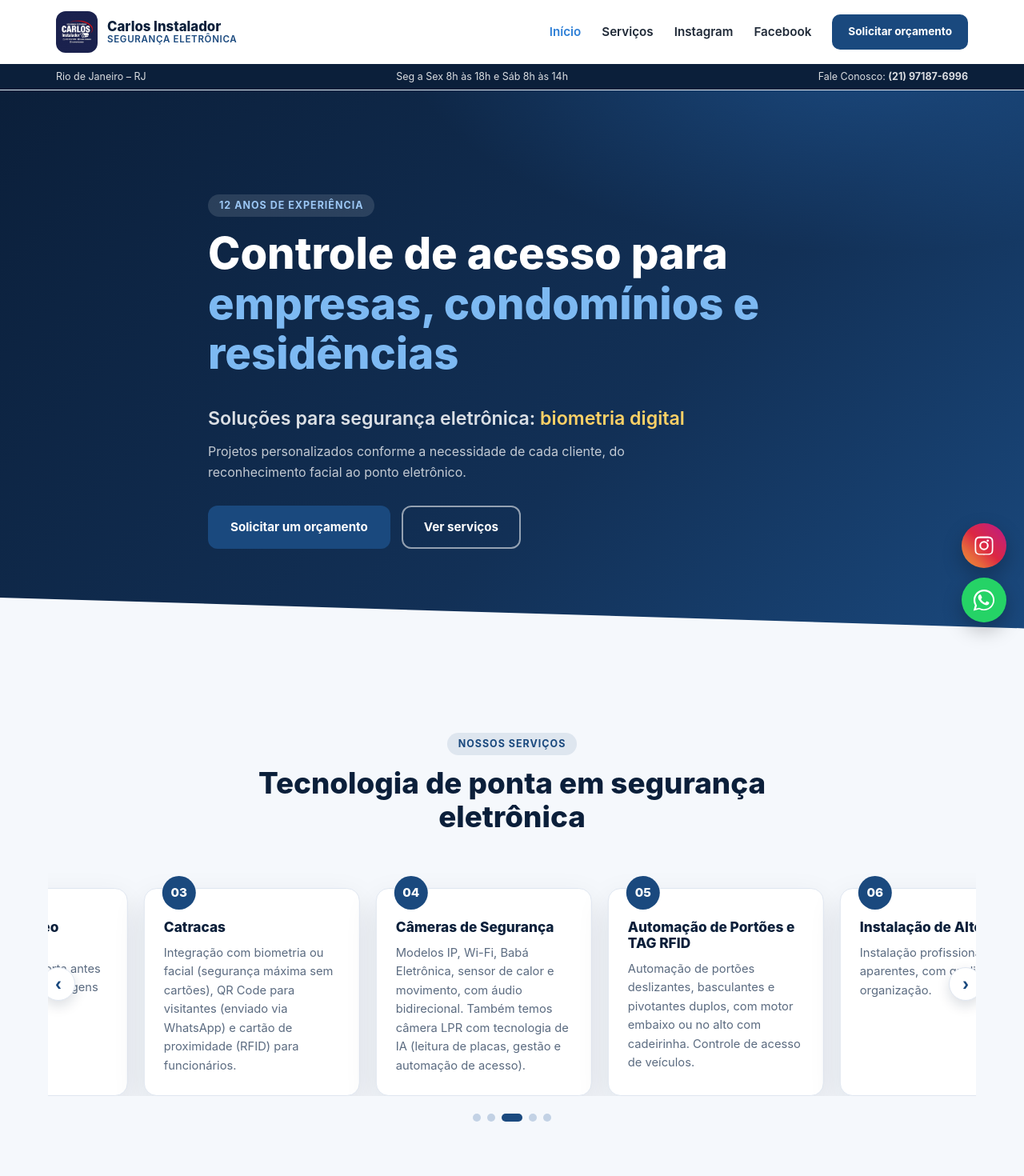
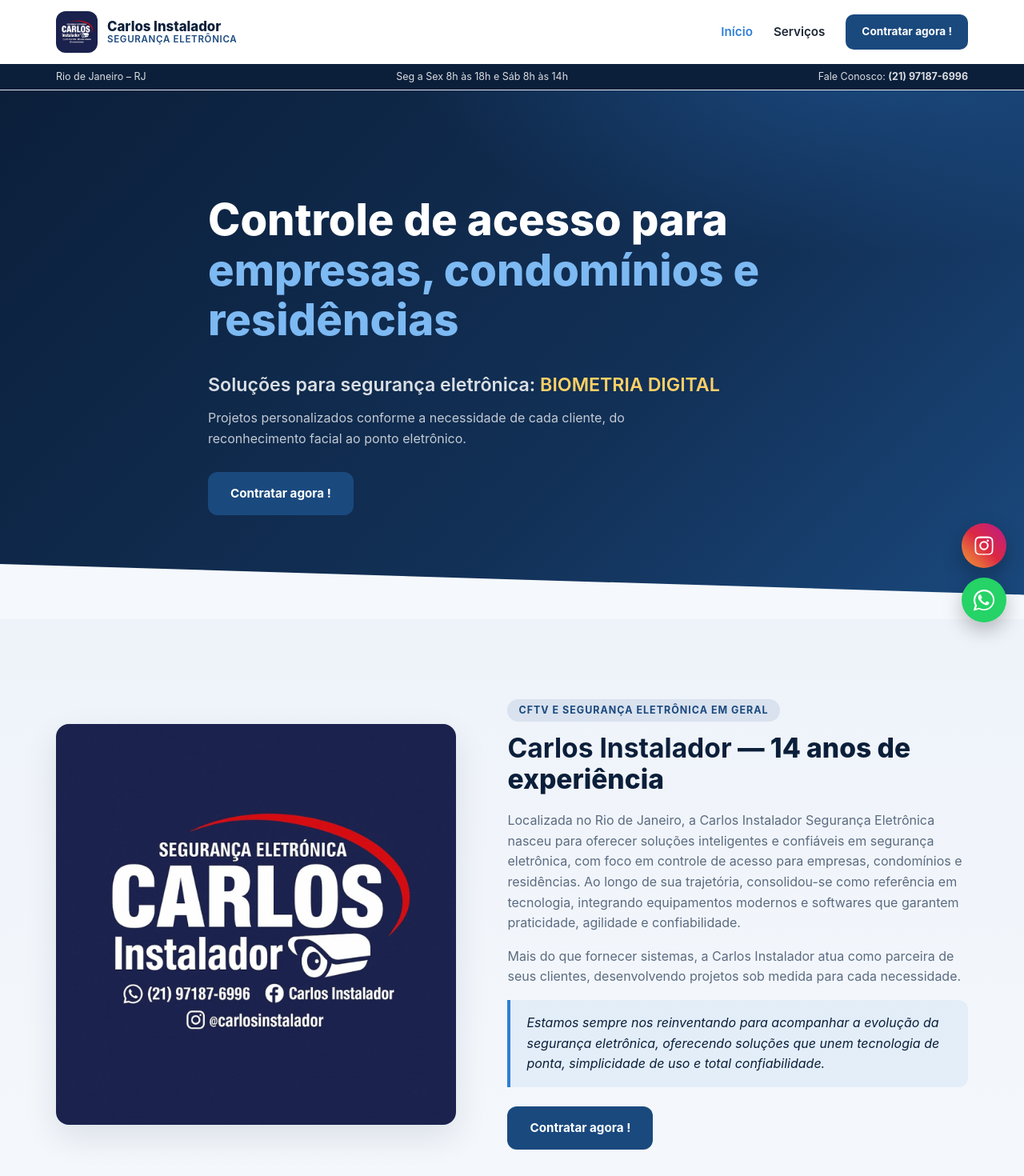
Before and after one commit to cftvancatti/carlos, a React (Vite) app: page / in a window 1280 px wide. Shown: the top 1470 px of the page at 80% size. Built offline with nearby package versions, Linux system fonts and the light colour scheme.

Commit message:
Atualiza site: cabecalho sincronizado com home, carousel na pagina Servicos, nova imagem CFTV, menu sem redes sociais, botao Contratar agora (WhatsApp), remocao 14 anos de experiencia

```diff
--- a/src/components/Header.tsx
+++ b/src/components/Header.tsx
@@ -1,5 +1,5 @@
 import { useEffect, useState, type MouseEvent } from 'react';
-import { PHONE_DISPLAY, INSTAGRAM_URL, FACEBOOK_URL } from '../data';
+import { PHONE_DISPLAY, WHATSAPP_URL } from '../data';
 
 interface HeaderProps {
   route: string;
@@ -45,27 +45,12 @@
             Serviços
           </a>
           <a
-            href={INSTAGRAM_URL}
-            className="nav-link"
+            href={WHATSAPP_URL}
+            className="btn btn-primary btn-sm nav-cta"
             target="_blank"
             rel="noopener noreferrer"
           >
-            Instagram
-          </a>
-          <a
-            href={FACEBOOK_URL}
-            className="nav-link"
-            target="_blank"
-            rel="noopener noreferrer"
-          >
-            Facebook
-          </a>
-          <a
-            href="#/servicos"
-            className="btn btn-primary btn-sm nav-cta"
-            onClick={go('#/servicos')}
-          >
-            Solicitar orçamento
+            Contratar agora !
           </a>
         </nav>
 
--- a/src/pages/Home.tsx
+++ b/src/pages/Home.tsx
@@ -1,11 +1,9 @@
 import { useEffect, useState } from 'react';
 import {
   ROTATING_WORDS,
-  SERVICES,
   WHATSAPP_URL,
   INSTAGRAM_URL,
 } from '../data';
-import { Carousel } from '../components/Carousel';
 import { Testimonials } from '../components/Testimonials';
 
 export function Home() {
@@ -22,7 +20,6 @@
     <>
       <section className="hero">
         <div className="container hero-inner">
-          <span className="eyebrow">12 anos de experiência</span>
           <h1>
             Controle de acesso para{' '}
             <span className="highlight">empresas, condomínios e residências</span>
@@ -30,7 +27,7 @@
           <p className="hero-sub">
             Soluções para segurança eletrônica:{' '}
             <span className="rotating-word" key={wordIndex}>
-              {ROTATING_WORDS[wordIndex]}
+              {ROTATING_WORDS[wordIndex].toUpperCase()}
             </span>
           </p>
           <p className="hero-copy">
@@ -44,33 +41,9 @@
               target="_blank"
               rel="noopener noreferrer"
             >
-              Solicitar um orçamento
-            </a>
-            <a href="#/servicos" className="btn btn-ghost">
-              Ver serviços
+              Contratar agora !
             </a>
           </div>
-        </div>
-      </section>
-
-      <section className="section" id="servicos">
-        <div className="container">
-          <div className="section-head">
-            <span className="eyebrow">Nossos serviços</span>
-            <h2>Tecnologia de ponta em segurança eletrônica</h2>
-          </div>
-          <Carousel
-            className="carousel-services"
-            label="Serviços"
-            perViewDesktop={4}
-            items={SERVICES.map((service) => (
-              <article className="service-card" key={service.number}>
-                <span className="service-number">{service.number}</span>
-                <h3>{service.title}</h3>
-                <p>{service.description}</p>
-              </article>
-            ))}
-          />
         </div>
       </section>
 
@@ -82,7 +55,7 @@
           <div className="about-content">
             <span className="eyebrow">CFTV e segurança eletrônica em geral</span>
             <h2>
-              <strong>Carlos Instalador</strong> — 12 anos de experiência
+              <strong>Carlos Instalador</strong> — 14 anos de experiência
             </h2>
             <p>
               Localizada no Rio de Janeiro, a Carlos Instalador Segurança Eletrônica nasceu para
@@ -106,7 +79,7 @@
               target="_blank"
               rel="noopener noreferrer"
             >
-              Solicitar um orçamento
+              Contratar agora !
             </a>
           </div>
         </div>
--- a/src/pages/Servicos.tsx
+++ b/src/pages/Servicos.tsx
@@ -1,4 +1,5 @@
-import { ADVANTAGES, APPLICATIONS, WHATSAPP_URL } from '../data';
+import { ADVANTAGES, APPLICATIONS, SERVICES, WHATSAPP_URL } from '../data';
+import { Carousel } from '../components/Carousel';
 
 export function Servicos() {
   return (
@@ -8,19 +9,30 @@
           <span className="eyebrow">Serviços</span>
           <h1>Soluções completas em segurança eletrônica</h1>
           <p>
-            Projetos sob medida em CFTV, controle de acesso e automação, com instalação
+            Projetos sob medida em segurança eletrônica, controle de acesso e automação, com instalação
             profissional e suporte técnico especializado.
           </p>
-          <div className="hero-actions">
-            <a
-              href={WHATSAPP_URL}
-              className="btn btn-primary"
-              target="_blank"
-              rel="noopener noreferrer"
-            >
-              Solicitar um orçamento
-            </a>
+        </div>
+      </section>
+
+      <section className="section" id="servicos-lista">
+        <div className="container">
+          <div className="section-head">
+            <span className="eyebrow">Nossos serviços</span>
+            <h2>Tecnologia de ponta em segurança eletrônica</h2>
           </div>
+          <Carousel
+            className="carousel-services"
+            label="Serviços"
+            perViewDesktop={4}
+            items={SERVICES.map((service) => (
+              <article className="service-card" key={service.number}>
+                <span className="service-number">{service.number}</span>
+                <h3>{service.title}</h3>
+                <p>{service.description}</p>
+              </article>
+            ))}
+          />
         </div>
       </section>
 
@@ -54,7 +66,7 @@
               target="_blank"
               rel="noopener noreferrer"
             >
-              Solicitar um orçamento
+              Contratar agora !
             </a>
           </div>
           <div className="split-media">
@@ -81,7 +93,7 @@
             </p>
           </div>
           <div className="split-media">
-            <img src="img/cftv.jpg" alt="Instalação de câmeras CFTV" />
+            <img src="img/cftv.png" alt="Instalação de câmeras CFTV" />
           </div>
         </div>
       </section>
--- a/src/style.css
+++ b/src/style.css
@@ -555,7 +555,7 @@
 /* ---------- Page hero ---------- */
 
 .page-hero {
-  padding: clamp(60px, 9vw, 96px) 0;
+  padding: clamp(72px, 12vw, 130px) 0;
   color: #fff;
   background:
     radial-gradient(800px 380px at 15% 0%, rgb(46 127 214 / 35%), transparent 60%),
@@ -564,12 +564,14 @@
 
 .page-hero h1 {
   color: #fff;
-  font-size: clamp(1.9rem, 4.4vw, 2.9rem);
-  max-width: 22ch;
+  font-size: clamp(2rem, 5vw, 3.4rem);
+  max-width: 760px;
 }
 
 .page-hero p {
-  color: rgb(255 255 255 / 80%);
+  color: rgb(255 255 255 / 85%);
+  font-size: clamp(1.1rem, 2.4vw, 1.45rem);
+  font-weight: 600;
   max-width: 60ch;
 }
 
```
Also changed, not shown: public/img/cftv.png (added), 1 other file (tests, documents, lock files or other folders).
